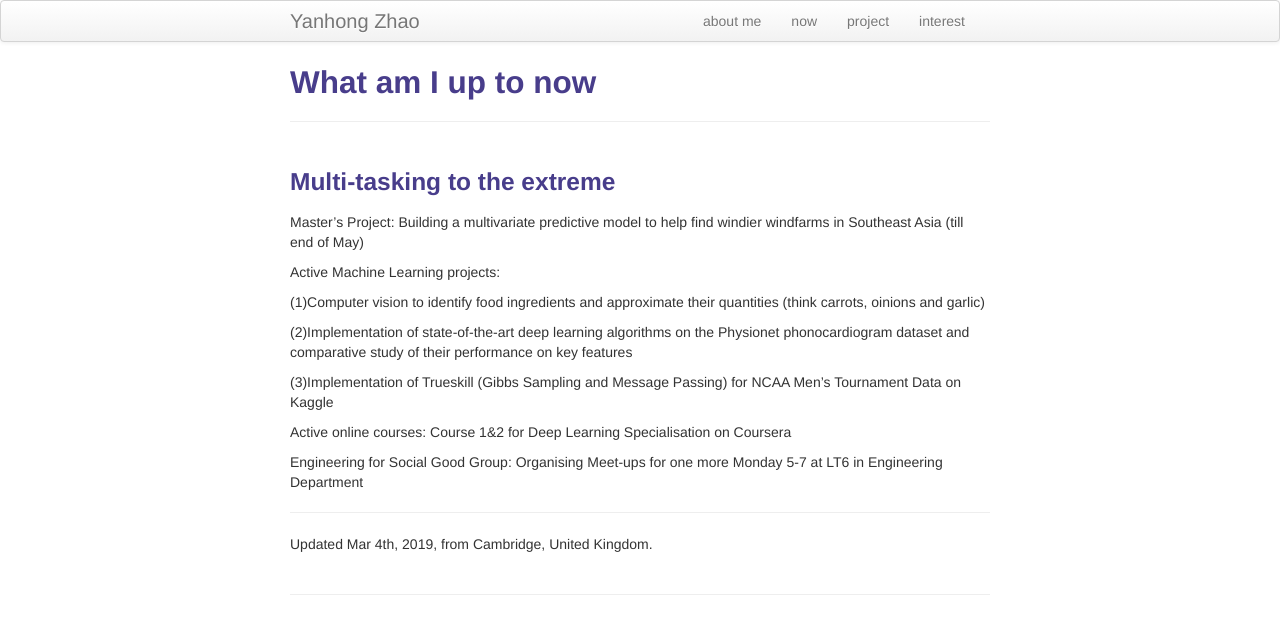
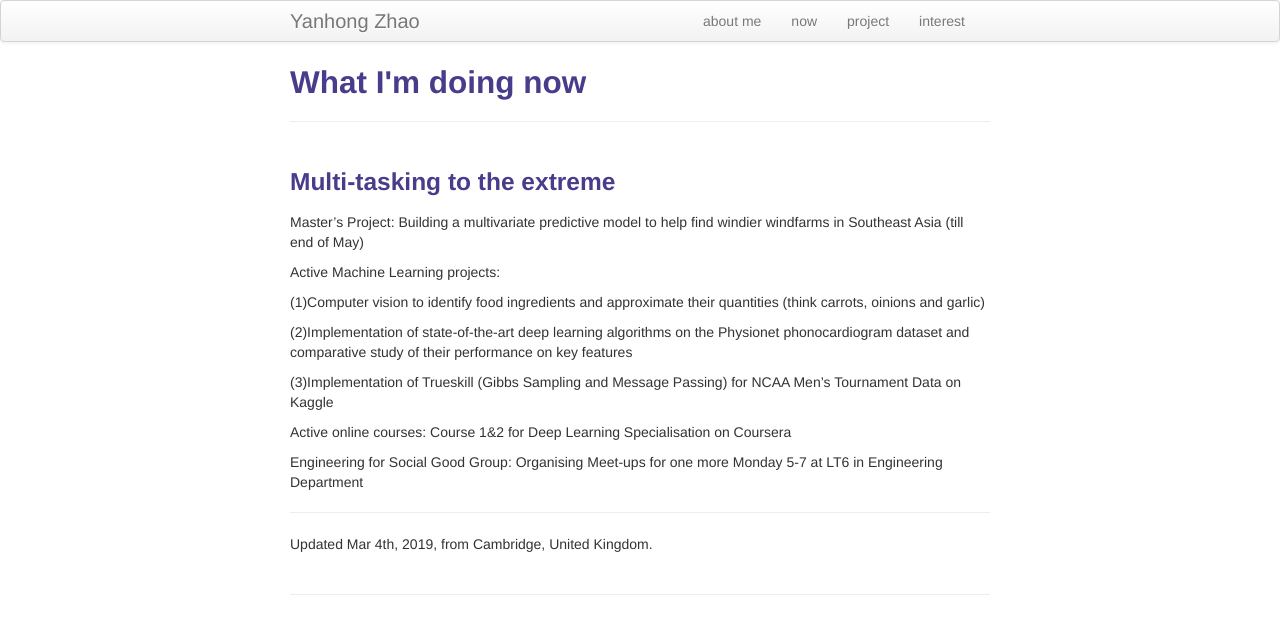
Before and after one commit to billlyzhaoyh/billlyzhaoyh.github.io, a Jekyll site: the page built from pages/now.md, in a window 1280 px wide. Shown: the top 634 px of the page. Built offline with Jekyll 4.4.1, drawn with Linux system fonts in a browser that asks for light colours.

Commit message:
tribute to Derek Sivers

```diff
--- a/pages/now.md
+++ b/pages/now.md
@@ -1,6 +1,6 @@
 ---
 layout: page
-title: What am I up to now
+title: What I'm doing now
 description: Yanhong Zhao's current doings
 ---
 
```
